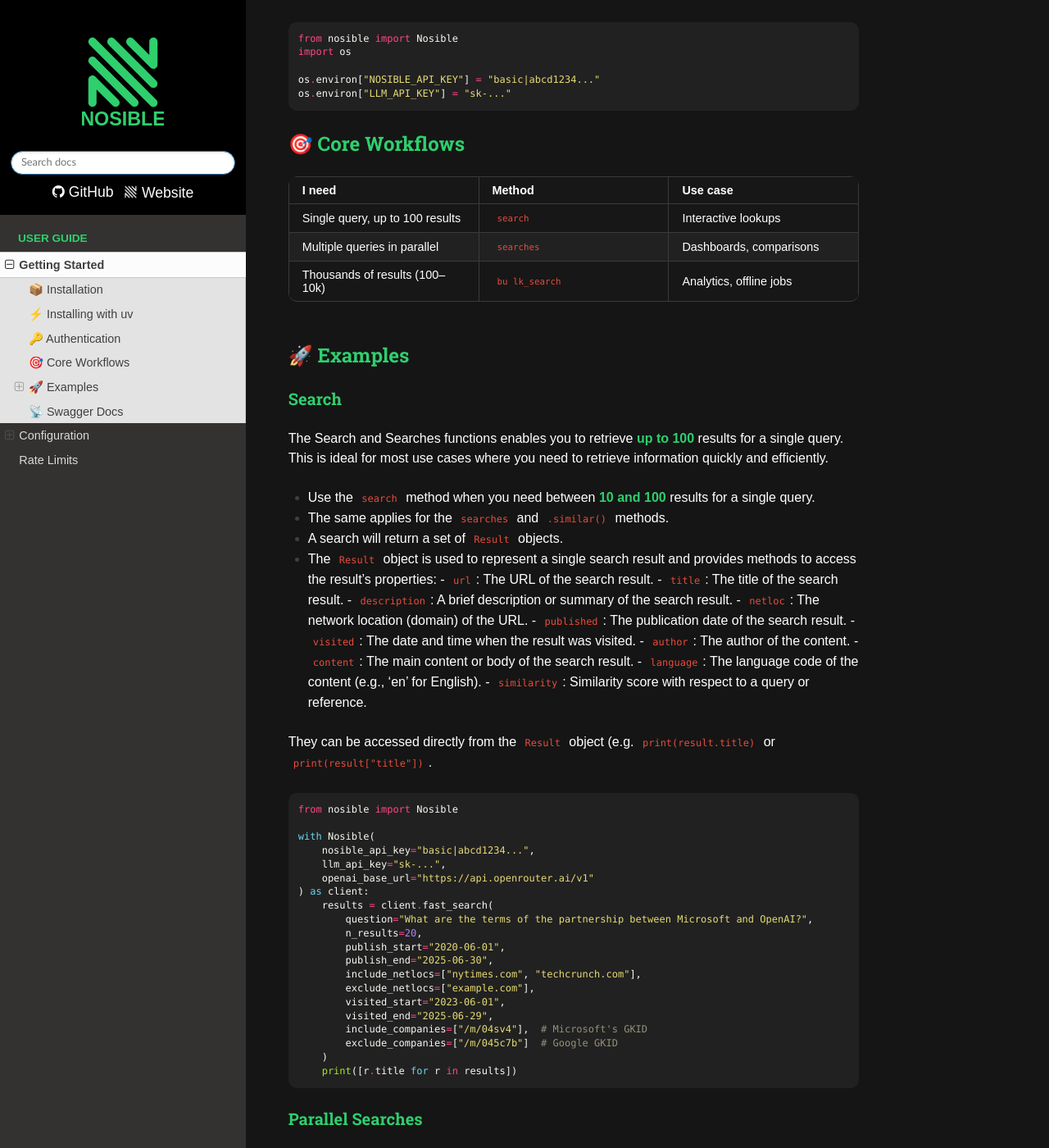
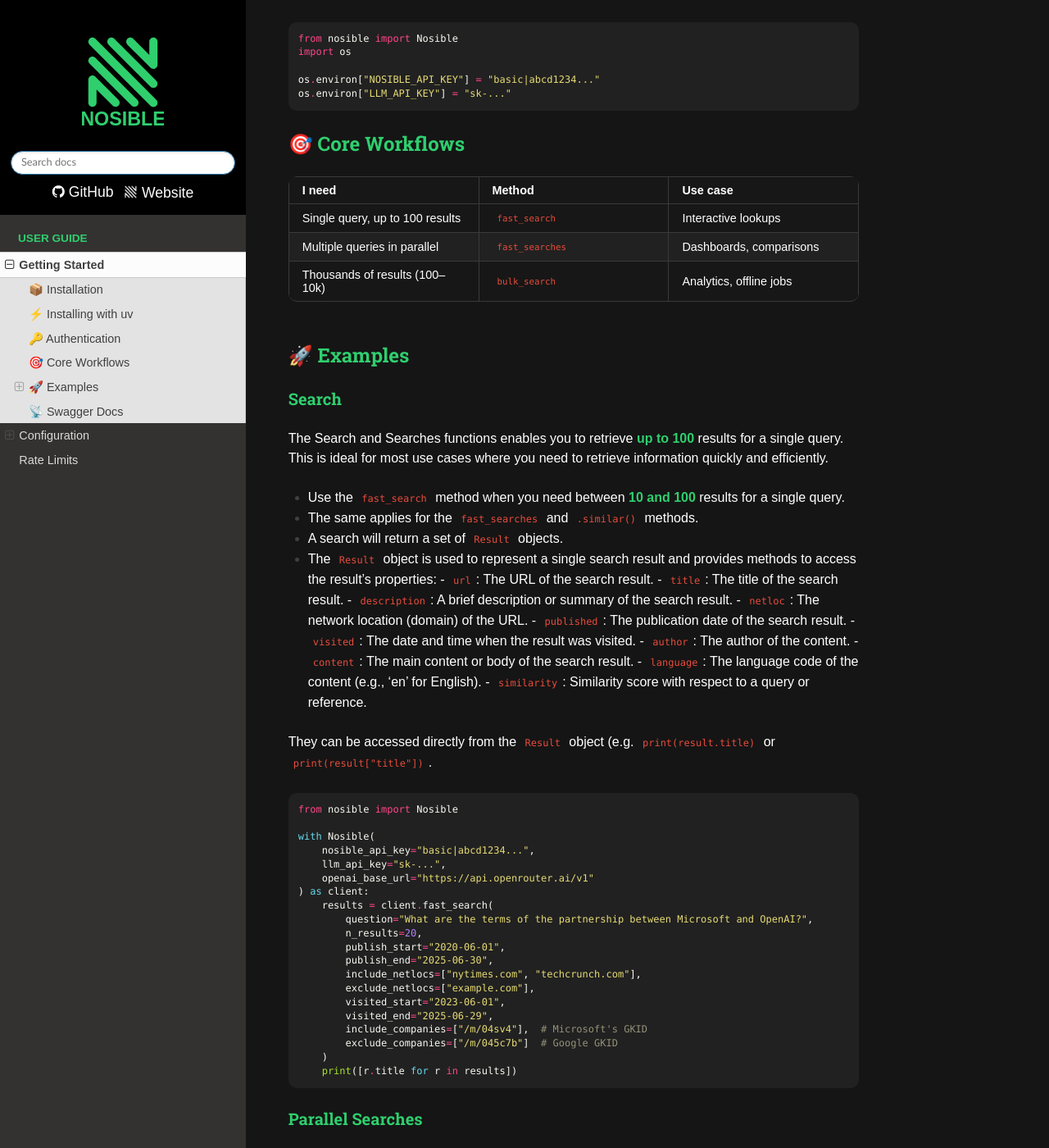
Before and after one commit to NosibleAI/nosible-py, a Sphinx documentation site: the page built from docs/getting_started.rst, in a window 1280 px wide and 1400 px high, scrolled down 1373 px. Shown: the whole window at 82% size. Built offline with Sphinx 7.4.7 and the Read the Docs theme 3.1.0, drawn with Linux system fonts in a browser that asks for light colours; some of the changed text lies outside the part shown.

Commit message:
[0.2.5] Refactor: Renamed search -> fast_search , searches -> fast_searches

```diff
--- a/docs/getting_started.rst
+++ b/docs/getting_started.rst
@@ -79,18 +79,18 @@
 🎯 Core Workflows
 ~~~~~~~~~~~~~~~~~
 
-+-------------------------------+-------------+-----------------------+
-| I need                        | Method      | Use case              |
-+===============================+=============+=======================+
-| Single query, up to 100       | ``search``  | Interactive lookups   |
-| results                       |             |                       |
-+-------------------------------+-------------+-----------------------+
-| Multiple queries in parallel  |``searches`` | Dashboards,           |
-|                               |             | comparisons           |
-+-------------------------------+-------------+-----------------------+
-| Thousands of results          | ``bu        | Analytics, offline    |
-| (100–10k)                     | lk_search`` | jobs                  |
-+-------------------------------+-------------+-----------------------+
++-------------------------------+-----------------+-----------------------+
+| I need                        | Method          | Use case              |
++===============================+=================+=======================+
+| Single query, up to 100       | ``fast_search`` | Interactive lookups   |
+| results                       |                 |                       |
++-------------------------------+-----------------+-----------------------+
+| Multiple queries in parallel  |``fast_searches``| Dashboards,           |
+|                               |                 | comparisons           |
++-------------------------------+-----------------+-----------------------+
+| Thousands of results          | ``bulk_search`` | Analytics, offline    |
+| (100–10k)                     |                 | jobs                  |
++-------------------------------+-----------------+-----------------------+
 
 --------------
 
@@ -102,8 +102,8 @@
 
 The Search and Searches functions enables you to retrieve **up to 100** results for a single query. This is ideal for most use cases where you need to retrieve information quickly and efficiently.
 
-- Use the ``search`` method when you need between **10 and 100** results for a single query.
-- The same applies for the ``searches`` and ``.similar()`` methods.
+- Use the ``fast_search`` method when you need between **10 and 100** results for a single query.
+- The same applies for the ``fast_searches`` and ``.similar()`` methods.
 
 - A search will return a set of ``Result`` objects.
 - The ``Result`` object is used to represent a single search result and provides methods to access the result’s properties:
@@ -148,7 +148,7 @@
 
 Allows you to run multiple searches concurrently and ``yields`` the results as they come in.
 
-- You can pass a list of questions to the ``searches`` method.
+- You can pass a list of questions to the ``fast_searches`` method.
 
 .. code:: python
 
@@ -206,7 +206,7 @@
 
 - Use the ``bulk_search`` method when you need more than 1,000 results for a single query.
 - You can request between **1,000 and 10,000** results per query.
-- All parameters available in the standard ``search`` method—such as ``expansions``, ``include_companies``, and more—are also supported in ``bulk_search``.
+- All parameters available in the standard ``fast_search`` method—such as ``expansions``, ``include_companies``, and more—are also supported in ``bulk_search``.
 - A bulk search for 10,000 results typically completes in about 30 seconds or less.
 
 .. code:: python
```
Also changed, not shown: README.md (+1 -1 lines), 8 other files.
